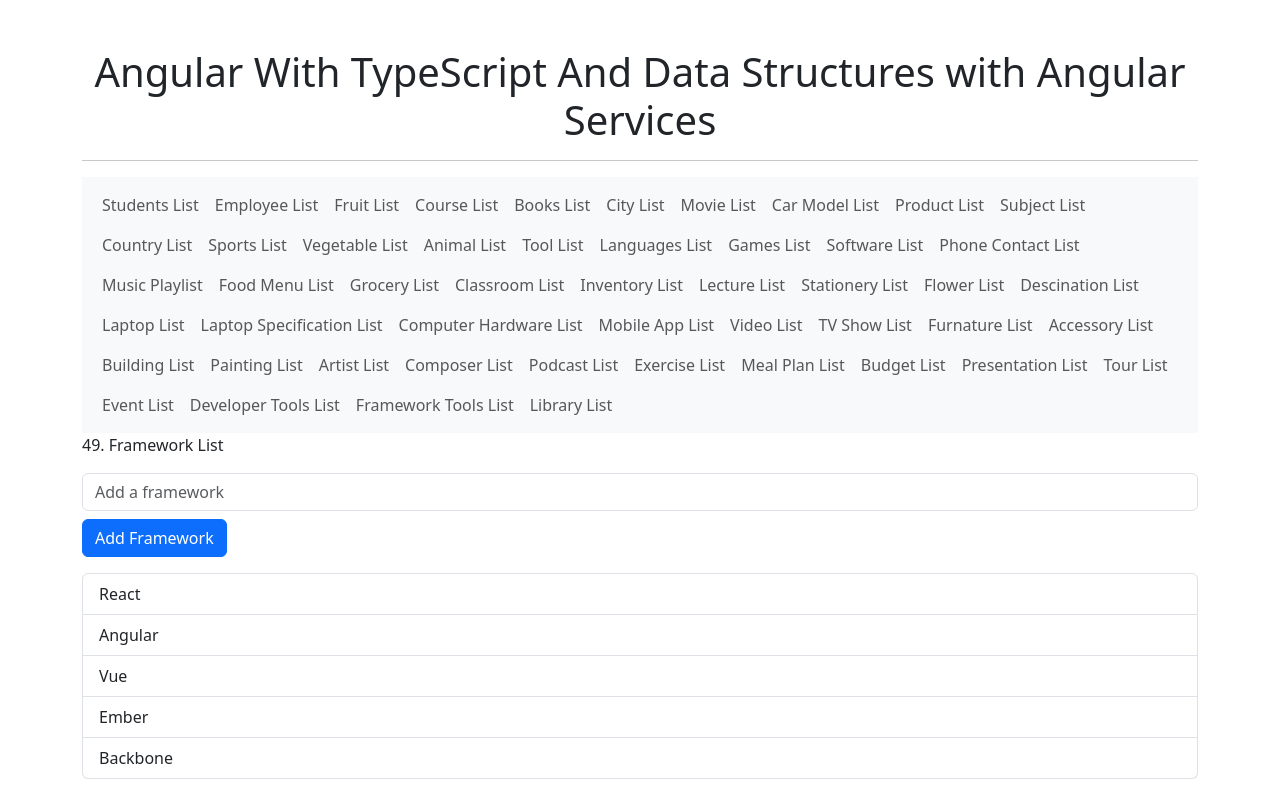
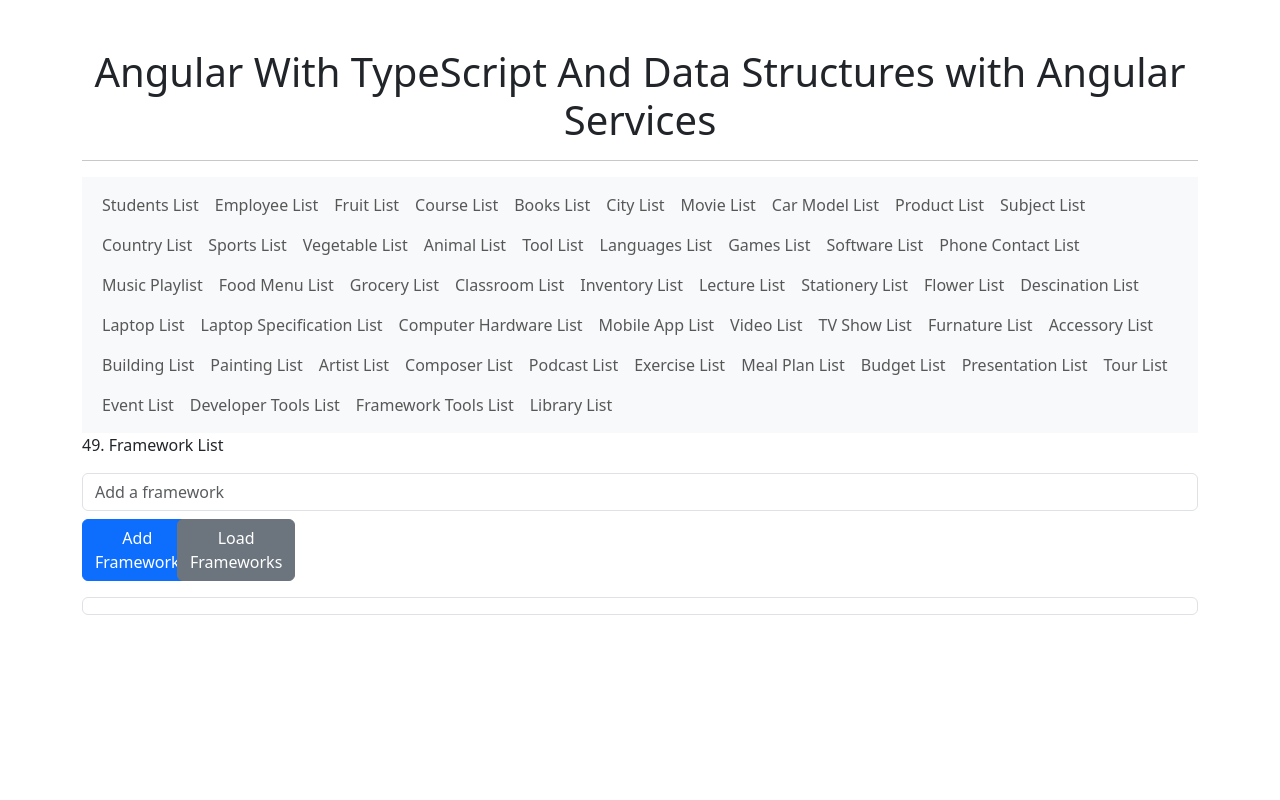
Before and after one commit to muningg/Angular_With_TypeScript_And_Data_Structures, an Angular app: page /framework-tools-list in a window 1280 px wide. Built offline with nearby package versions, Linux system fonts and the light colour scheme.

Commit message:
feat(framework-list-service): add service to load framework list

```diff
--- a/src/app/components/framework-list/framework-list.component.html
+++ b/src/app/components/framework-list/framework-list.component.html
@@ -1,8 +1,14 @@
 <p>49. Framework List</p>
 <input type="text" class="form-control" [(ngModel)]="newFramework" placeholder="Add a framework" />
 
-<button class="btn btn-primary mt-2" (click)="addFramework()">Add Framework</button>
-
+<div class="row">
+  <div class="col-sm-1">
+    <button class="btn btn-primary mt-2" (click)="addFramework()">Add Framework</button>
+  </div>
+  <div class="col-sm-1">
+    <button class="btn btn-secondary mt-2" (click)="provideFrameworksList()">Load Frameworks</button>
+  </div>
+</div>
 <ul class="mt-3 list-group">
   <li class="list-group-item" *ngFor="let framework of frameworks">
     {{framework}}
--- a/src/app/components/framework-list/framework-list.component.ts
+++ b/src/app/components/framework-list/framework-list.component.ts
@@ -1,4 +1,5 @@
 import { Component } from '@angular/core';
+import { FrameworkListService } from './framework-list.service';
 
 @Component({
   selector: 'app-framework-list',
@@ -6,13 +7,17 @@ import { Component } from '@angular/core';
   styleUrl: './framework-list.component.css'
 })
 export class FrameworkListComponent {
-  frameworks = ['React', 'Angular', 'Vue', 'Ember', 'Backbone'];
+  frameworks = [''];
   newFramework = '';
+  constructor(private frameworkListService: FrameworkListService) { }
 
   addFramework() {
-    if (this.newFramework) {
-      this.frameworks.push(this.newFramework);
+    if (this.newFramework.trim()) {
+      this.frameworkListService.addFramework(this.newFramework);
       this.newFramework = '';
     }
   }
+  provideFrameworksList() {
+    this.frameworks = this.frameworkListService.loadFrameworks();
+  }
 }
--- /dev/null
+++ b/src/app/components/framework-list/framework-list.service.ts
@@ -0,0 +1,18 @@
+import { Injectable } from '@angular/core';
+
+@Injectable({
+  providedIn: 'root'
+})
+export class FrameworkListService {
+  private frameworks: string[] = [
+    'React', 'Angular', 'Vue', 'Ember', 'Backbone'
+  ];
+
+  loadFrameworks() {
+    return this.frameworks;
+  }
+
+  addFramework(framework: string) {
+    this.frameworks.push(framework);
+  }
+}
```
Also changed, not shown: 1 other file (tests, documents, lock files or other folders).
